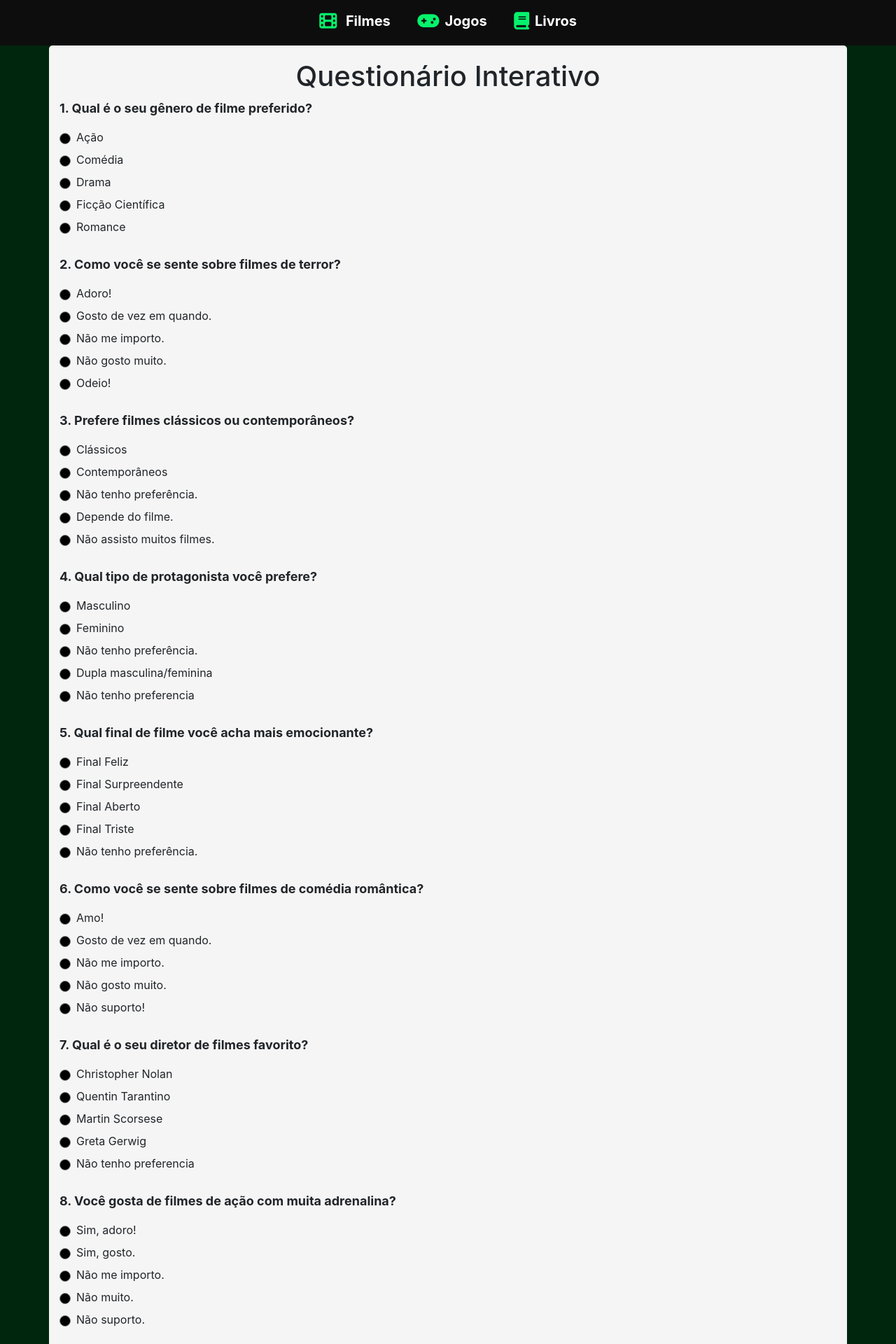
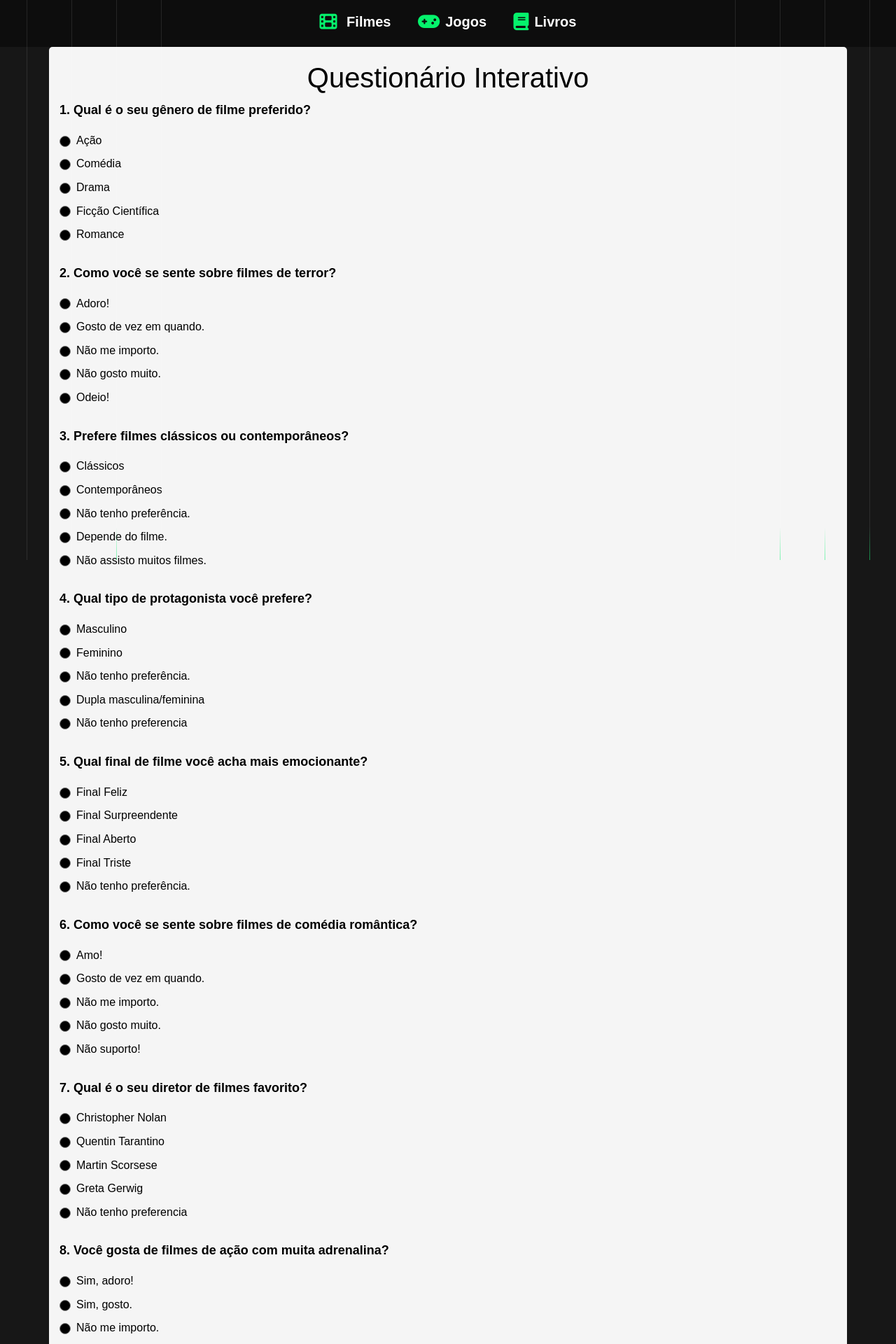
Before and after one commit to viniciusdvieira/Films-recommender-online, a Django app: page / in a window 1280 px wide. Shown: the top 1920 px of the page at 70% size. Run offline with Django 4.2, Linux system fonts and the light colour scheme; some libraries are stand-ins or nearby versions.

Commit message:
deixando as coisas mais bonita

```diff
--- a/app_recommender/templates/src/index.html
+++ b/app_recommender/templates/src/index.html
@@ -14,14 +14,11 @@
 <body class="bodyprin">
 <header>
     <nav>
-
         <a href="#" class="navopcoes"><i class="fa-solid fa-film fa-lg" id= "iconnav"></i> Filmes</a>
         <a href="#" class="navopcoes"><i class="fa-solid fa-gamepad fa-lg" id="iconnav"></i>Jogos</a>
         <a href="#" class="navopcoes"><i class="fa-solid fa-book fa-lg" id="iconnav"></i>Livros</a>
     </nav>
 </header>
-
-
 <div class="container">
     <h1>Questionário Interativo</h1>
     <form id="quiz-form" method="post" action="{% url 'recomendation' %}">
@@ -279,8 +276,16 @@
         </div>
     </form>
 </div>
-
-
+<div class="lines">
+    <div class="line left"></div>
+    <div class="line left"></div>
+    <div class="line left"></div>
+    <div class="line left"></div>
+    <div class="line right"></div>
+    <div class="line right"></div>
+    <div class="line right"></div>
+    <div class="line right"></div>
+</div>
 <link rel="stylesheet" href="https://maxcdn.bootstrapcdn.com/bootstrap/4.5.2/css/bootstrap.min.css">
 <script src="https://ajax.googleapis.com/ajax/libs/jquery/3.5.1/jquery.min.js"></script>
 <script src="https://cdnjs.cloudflare.com/ajax/libs/popper.js/1.16.0/umd/popper.min.js"></script>
--- a/static/css/style.css
+++ b/static/css/style.css
@@ -1,6 +1,7 @@
 * {
   margin: 0px;
   padding: 0px;
+  box-sizing: border-box !important;
 }
 
 :root {
@@ -12,8 +13,131 @@
   --font-padrao: "Montserrat", sans-serif;
 }
 
+html, .bodyprin {
+  height: 100%;
+}
+
 .bodyprin {
-  background-color: var(--cor4);
+  display: table;
+  width: 100%;
+  height: 100%;
+  background-color: #171717;
+  color: #000;
+  line-height: 1.6;
+  position: relative;
+  font-family: sans-serif;
+}
+
+.lines {
+  top: 0;
+  left: 0;
+  right: 0;
+  height: 100%;
+  margin: auto;
+  width: 50vw;
+}
+
+.line {
+  position: fixed;
+  width: 1px;
+  height: 100%;
+  top: 0;
+  background: rgba(255, 255, 255, 0.1);
+  overflow: hidden;
+}
+.line::after {
+  content: "";
+  display: block;
+  position: absolute;
+  height: 15vh;
+  width: 100%;
+  top: -50%;
+  left: 0;
+  background: linear-gradient(to bottom, rgba(255, 255, 255, 0) 0%, #05F26C 75%, #03A64A 100%);
+  -webkit-animation: drop 3s linear infinite;
+          animation: drop 3s linear infinite;
+  -webkit-animation-fill-mode: forwards;
+          animation-fill-mode: forwards;
+  -webkit-animation-timing-function: cubic-bezier(0.4, 0.26, 0, 0.97);
+          animation-timing-function: cubic-bezier(0.4, 0.26, 0, 0.97);
+}
+
+.line:nth-child(1) {
+  margin-left: -22%;
+}
+.line:nth-child(2) {
+  margin-left: -17%;
+}
+.line:nth-child(3) {
+  margin-left: -12%;
+}
+.line:nth-child(4) {
+  margin-left: -7%;
+}
+
+
+.line:nth-child(5) {
+  margin-left: 57%;
+}
+.line:nth-child(6) {
+  margin-left: 62%;
+}
+.line:nth-child(7) {
+  margin-left: 67%;
+}
+.line:nth-child(8) {
+  margin-left: 72%;
+}
+
+.line:nth-child(1)::after {
+  -webkit-animation-delay: 1s;
+  animation-delay: 1s;
+}
+.line:nth-child(2)::after {
+  -webkit-animation-delay: 1.5s;
+  animation-delay: 1.5s;
+}
+.line:nth-child(3)::after {
+  -webkit-animation-delay: 2s;
+  animation-delay: 2s;
+}
+.line:nth-child(4)::after {
+  -webkit-animation-delay: 1s;
+  animation-delay: 1s;
+}
+.line:nth-child(5)::after {
+  -webkit-animation-delay: 1.5s;
+  animation-delay: 1.5s;
+}
+.line:nth-child(6)::after {
+  -webkit-animation-delay: 2s;
+  animation-delay: 2s;
+}
+.line:nth-child(7)::after {
+  -webkit-animation-delay: 2s;
+  animation-delay: 2s;
+}
+.line:nth-child(8)::after {
+  -webkit-animation-delay: 2s;
+  animation-delay: 2s;
+}
+
+@-webkit-keyframes drop {
+  0% {
+    top: -50%;
+  }
+  100% {
+    top: 110%;
+  }
+}
+
+@keyframes drop {
+  0% {
+    top: -50%;
+  }
+  100% {
+    top: 110%;
+  }
 }
 
 header {
@@ -22,10 +146,10 @@ header {
 }
 
 nav {
-  display: flex;
   justify-content: center;
   text-align: center;
   padding-top: 15px;
+  z-index: 1;
 }
 
 nav > a {
```
Also changed, not shown: db.sqlite3.
